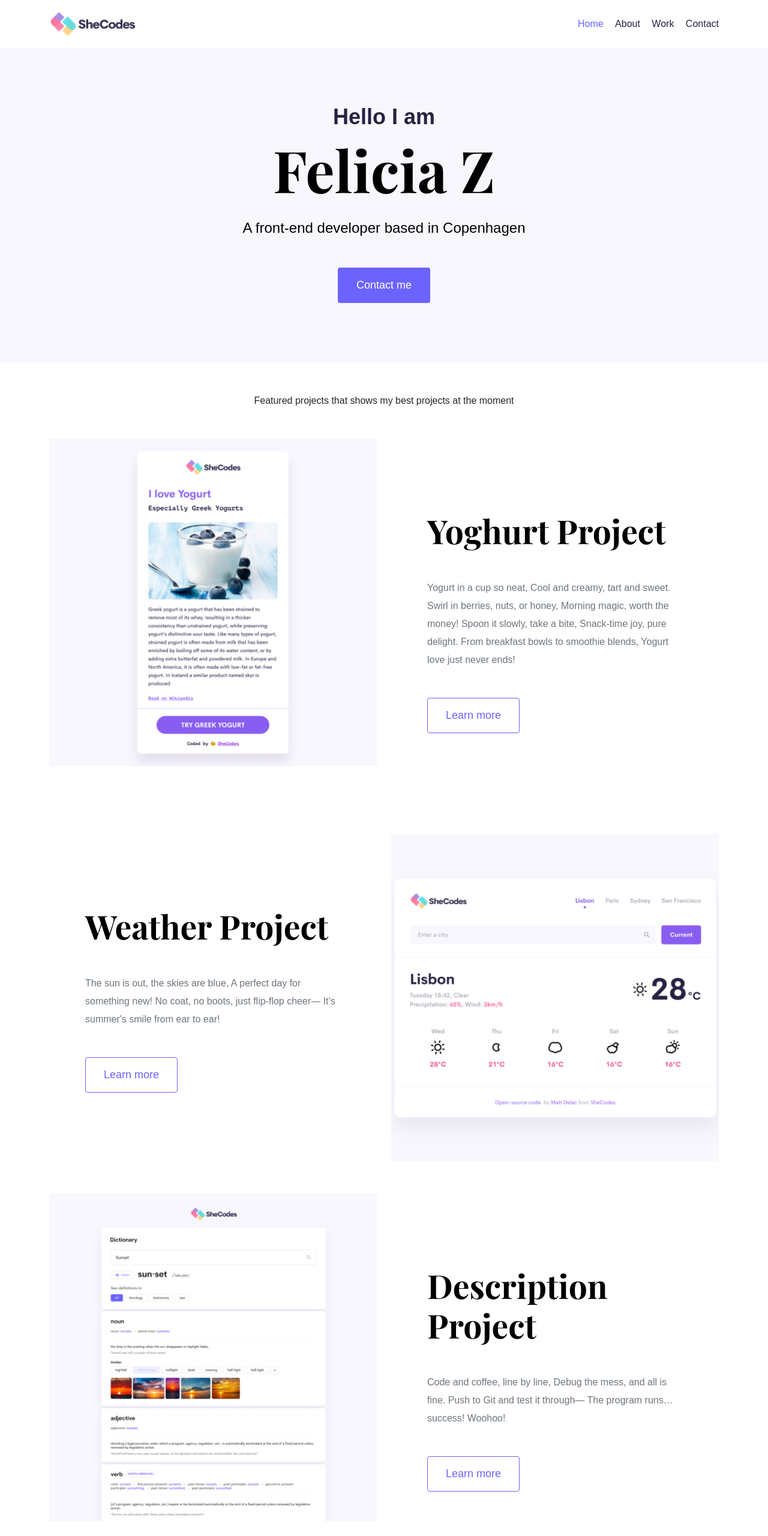
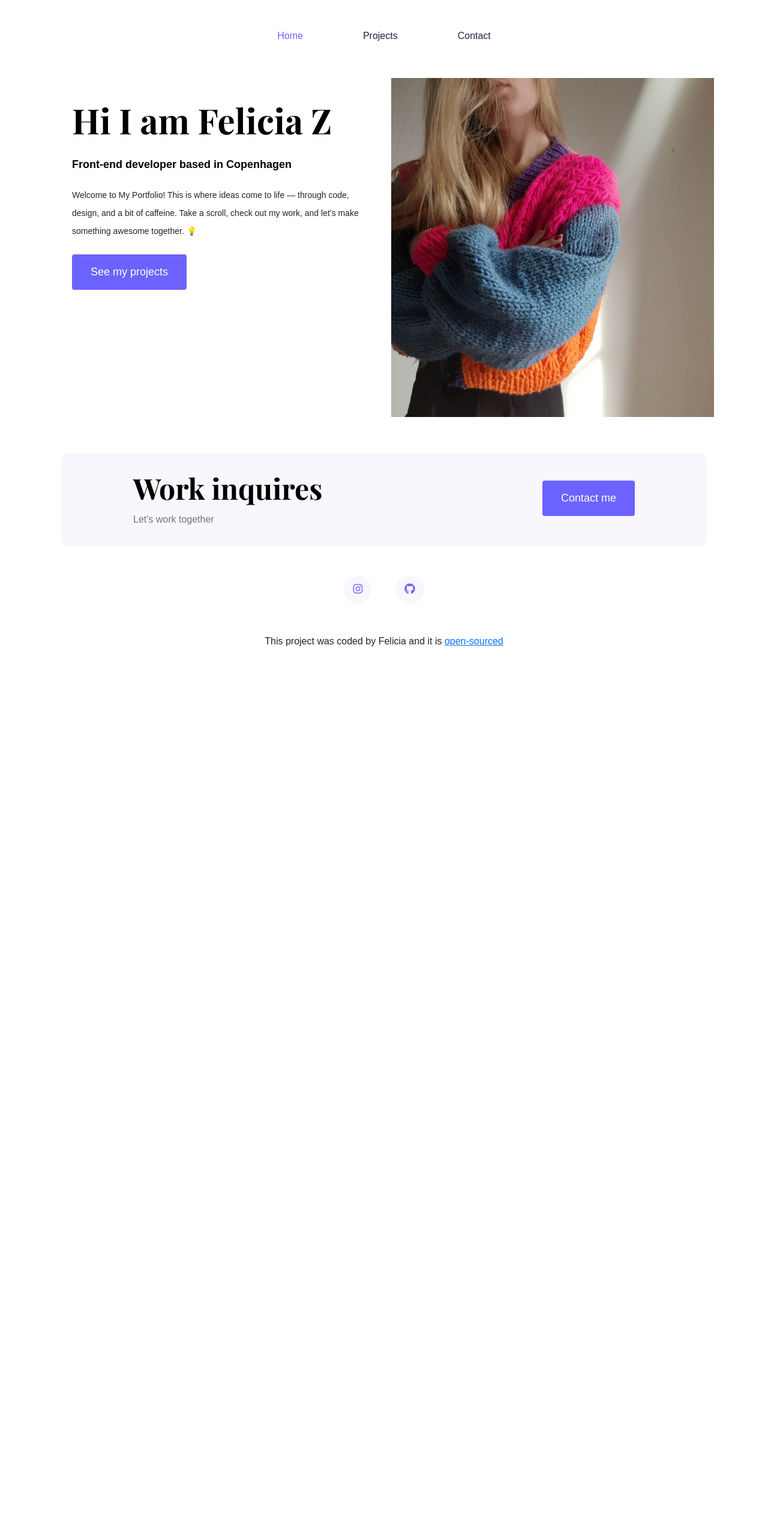
Before and after one commit to FellanZ/portfolio-fz, a plain HTML site: page index.html in a window 1280 px wide. Shown: the top 2560 px of the page at 60% size. After the commit the page ends 1154 px from the top, so only its background shows below. Drawn offline with nearby package versions, Linux system fonts and the light colour scheme; a web font is replaced by a local one.

Commit message:
Changing the layout and look of the page

```diff
--- a/index.html
+++ b/index.html
@@ -35,100 +35,35 @@
   </head>
   <body>
     <div class="container">
-      <nav class="d-flex justify-content-between">
-        <a href="/" title="Homepage">
-          <img
-            src="images/logo.png"
-            class="logo d-none d-md-block"
-            alt="Felicia Logo"
-          />
-          <img
-            src="images/logo-small.jpg"
-            class="logo d-block d-md-none"
-            alt="Felicia Logo"
-          />
-        </a>
-        <ul>
+      <nav class="d-flex justify-content-center">
+        <ul class="nav-list">
           <li class="active"><a href="/" title="Homepage"> Home</a></li>
-          <li><a href="/about.html" title="About Felicia"> About</a></li>
-          <li><a href="/work.html" title="Felicias work"> Work</a></li>
-          <li><a href="/contact.html" title="Contact Felicia"> Contact</a></li>
+
+          <li><a href="/projects.html" title="Felicias work"> Projects</a></li>
+          <li>
+            <a href="/contact.html" title="Contact Felicia"> Contact</a>
+          </li>
         </ul>
       </nav>
     </div>
-    <div class="hero">
-      <p>Hello I am</p>
-      <h1>Felicia Z</h1>
-      <h2 class="mb-5">A front-end developer based in Copenhagen</h2>
-      <div>
-        <a href="/contact.html" class="btn btn-branding" title="Contact me"
-          >Contact me</a
-        >
-      </div>
-    </div>
-    <p class="text-center m-5">
-      Featured projects that shows my best projects at the moment
-    </p>
-    <div class="container">
-      <div class="row mb-5">
-        <div class="col d-none d-lg-block">
-          <img
-            src="images/yoghurt-project.png"
-            class="img-fluid"
-            alt="Yoghurt project preview"
-          />
-        </div>
-        <div class="col">
-          <div class="project-description">
-            <h2 class="mb-5">Yoghurt Project</h2>
-            <p class="mb-5 text-muted">
-              Yogurt in a cup so neat, Cool and creamy, tart and sweet. Swirl in
-              berries, nuts, or honey, Morning magic, worth the money! Spoon it
-              slowly, take a bite, Snack-time joy, pure delight. From breakfast
-              bowls to smoothie blends, Yogurt love just never ends!
+    <div class="content-container container">
+      <div class="row">
+        <div class="col-lg-6">
+          <div class="content">
+            <h1 class="mb-4">Hi I am Felicia Z</h1>
+            <h2 class="mb-4">Front-end developer based in Copenhagen</h2>
+            <p class="mb-4">
+              Welcome to My Portfolio! This is where ideas come to life —
+              through code, design, and a bit of caffeine. Take a scroll, check
+              out my work, and let’s make something awesome together. 💡
             </p>
-            <a href="/work.html" class="btn btn-branding-outline">Learn more</a>
+            <a href="/projects.html" class="btn btn-branding"
+              >See my projects</a
+            >
           </div>
         </div>
-      </div>
-      <div class="row mb-5">
-        <div class="col">
-          <div class="project-description">
-            <h2 class="mb-5">Weather Project</h2>
-            <p class="mb-5 text-muted">
-              The sun is out, the skies are blue, A perfect day for something
-              new! No coat, no boots, just flip-flop cheer— It’s summer's smile
-              from ear to ear!
-            </p>
-            <a href="/work.html" class="btn btn-branding-outline">Learn more</a>
-          </div>
-        </div>
-        <div class="col d-none d-lg-block">
-          <img
-            src="images/weather-project.png"
-            class="img-fluid"
-            alt="Weather project preview"
-          />
-        </div>
-      </div>
-      <div class="row mb-5">
-        <div class="col d-none d-lg-block">
-          <img
-            src="images/dictionary-project.png"
-            class="img-fluid"
-            alt="Dictionary app preview"
-          />
-        </div>
-        <div class="col">
-          <div class="project-description">
-            <h2 class="mb-5">Description Project</h2>
-            <p class="mb-5 text-muted">
-              Code and coffee, line by line, Debug the mess, and all is fine.
-              Push to Git and test it through— The program runs… success!
-              Woohoo!
-            </p>
-            <a href="/work.html" class="btn btn-branding-outline">Learn more</a>
-          </div>
+        <div class="col-lg-6">
+          <img src="images/profile1.jpg" alt="" class="img-fluid" />
         </div>
       </div>
       <footer class="container">
@@ -149,14 +84,7 @@
             >
           </div>
         </div>
-        <div class="d-flex justify-content-center mb-5">
-          <a
-            href="mailto:email@email..com"
-            class="email-link"
-            title="Email Felicia"
-            >email@email..com</a
-          >
-        </div>
+
         <div class="social-links d-flex justify-content-center">
           <a href="#" target="_blank" title="Instagram profile">
             <i class="fa-brands fa-instagram"></i>
@@ -171,9 +99,7 @@
         </div>
         <p class="text-center mt-5">
           This project was coded by Felicia and it is
-          <a href="https://github.com/FellanZ/portfolio-project" target="_blank"
-            >open-sourced</a
-          >
+          <a href="" target="_blank">open-sourced</a>
         </p>
       </footer>
     </div>
--- a/styles/portfolio.css
+++ b/styles/portfolio.css
@@ -60,7 +60,7 @@ p {
 }
 
 .content-container {
-  padding: 60px 20px;
+  padding: 10px 20px;
 }
 
 .content h1 {
@@ -121,21 +121,21 @@ p {
 }
 
 nav {
-  padding: 20px 0;
+  padding: 40px 0;
 }
 
 nav ul {
   padding: 0;
   margin: 0;
+  display: flex;
+  justify-content: center;
+  gap: 100px;
 }
 
 nav li {
-  display: inline;
   list-style: none;
   line-height: 40px;
-  margin-left: 15px;
 }
-
 nav a {
   text-decoration: none;
   color: #272142;
```
Also changed, not shown: contact.html (+6 -17 lines), projects.html (renamed from about.html, +55 -34 lines), work.html (deleted, +0 -166 lines).
